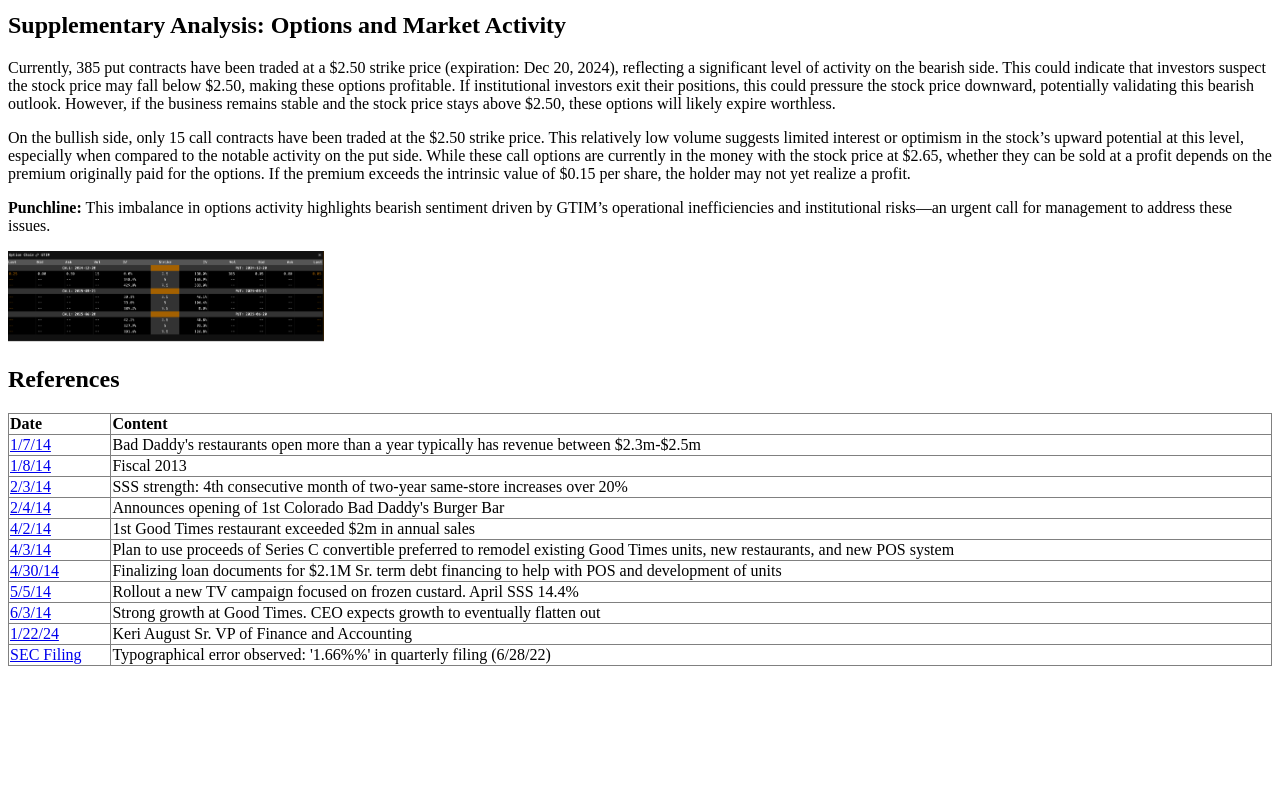
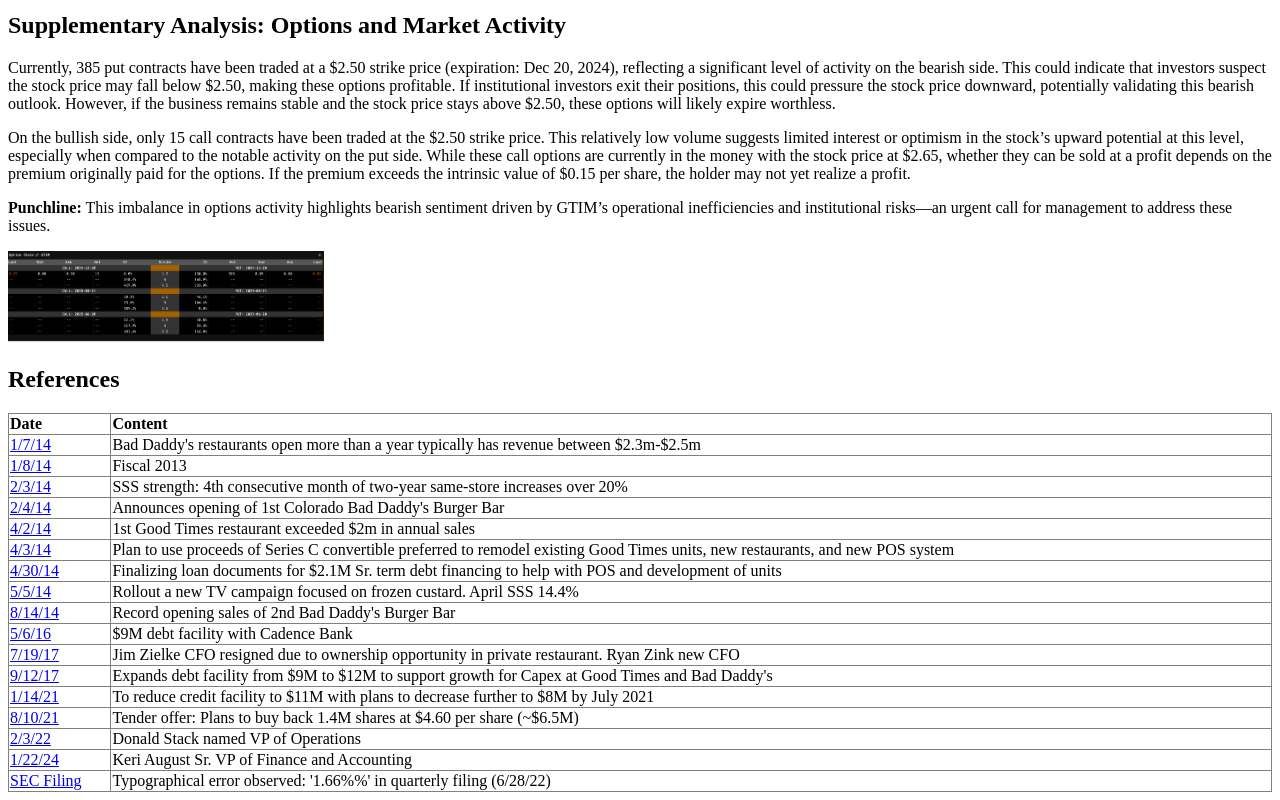
Before and after one commit to jameelbrannon/er, a plain HTML site: page GTIM-2024-11-22.html in a window 1280 px wide. Shown: the part 3934-4734 px from the top of the page. Before the commit the page ends 4608 px from the top, so only its background shows below. Drawn offline with Linux system fonts and the light colour scheme.

Commit message:
Update GTIM-2024-11-22.html

```diff
--- a/GTIM-2024-11-22.html
+++ b/GTIM-2024-11-22.html
@@ -161,8 +161,32 @@
             <td>Rollout a new TV campaign focused on frozen custard. April SSS 14.4%</td>
         </tr>
         <tr>
-            <td><a href="https://s2.q4cdn.com/419510838/files/doc_news/archive/266727ce-72de-4110-b280-33b4a185c265.pdf" target="_blank">6/3/14</a></td>
-            <td>Strong growth at Good Times. CEO expects growth to eventually flatten out</td>
+            <td><a href="https://s2.q4cdn.com/419510838/files/doc_news/archive/609e1cb7-b3bd-4d17-a2e1-c7e1d9ffd9b9.pdf" target="_blank">8/14/14</a></td>
+            <td>Record opening sales of 2nd Bad Daddy's Burger Bar</td>
+        </tr>
+        <tr>
+            <td><a href="https://investors.goodtimesburgers.com/press-releases-and-news/news-details/2016/Good-Times-Restaurants-Inc-Reports-9M-Debt-Facility-Commitment/default.aspx" target="_blank">5/6/16</a></td>
+            <td>$9M debt facility with Cadence Bank</td>
+        </tr>
+        <tr>
+            <td><a href="https://investors.goodtimesburgers.com/press-releases-and-news/news-details/2017/Good-Times-Restaurants-Inc-Hires-New-Chief-Financial-Officer/default.aspx" target="_blank">7/19/17</a></td>
+            <td>Jim Zielke CFO resigned due to ownership opportunity in private restaurant. Ryan Zink new CFO</td>
+        </tr>
+        <tr>
+            <td><a href="https://investors.goodtimesburgers.com/press-releases-and-news/news-details/2017/Good-Times-Restaurants-Inc-Expands-Debt-Facility-to-12M/default.aspx" target="_blank">9/12/17</a></td>
+            <td>Expands debt facility from $9M to $12M to support growth for Capex at Good Times and Bad Daddy's</td>
+        </tr>
+        <tr>
+            <td><a href="https://investors.goodtimesburgers.com/press-releases-and-news/news-details/2021/Good-Times-Restaurants-Inc.-Amends-Credit-Facility/default.aspx" target="_blank">1/14/21</a></td>
+            <td>To reduce credit facility to $11M with plans to decrease further to $8M by July 2021</td>
+        </tr>
+        <tr>
+            <td><a href="https://investors.goodtimesburgers.com/press-releases-and-news/news-details/2021/Good-Times-Restaurants-Announces-Tender-Offer/default.aspx" target="_blank">8/10/21</a></td>
+            <td>Tender offer: Plans to buy back 1.4M shares at $4.60 per share (~$6.5M)</td>
+        </tr>
+        <tr>
+            <td><a href="https://investors.goodtimesburgers.com/press-releases-and-news/news-details/2022/Good-Times-Welcomes-Don-Stack-as-Senior-Vice-President-of-Operations-at-Good-Times-Burgers--Frozen-Custard/default.aspx" target="_blank">2/3/22</a></td>
+            <td>Donald Stack named VP of Operations</td>
         </tr>
         <tr>
             <td><a href="https://investors.goodtimesburgers.com/press-releases-and-news/news-details/2024/Good-Times-Restaurants-Inc.-Welcomes-Keri-August-as-Senior-Vice-President-of-Finance-and-Accounting/default.aspx" target="_blank">1/22/24</a></td>
```
